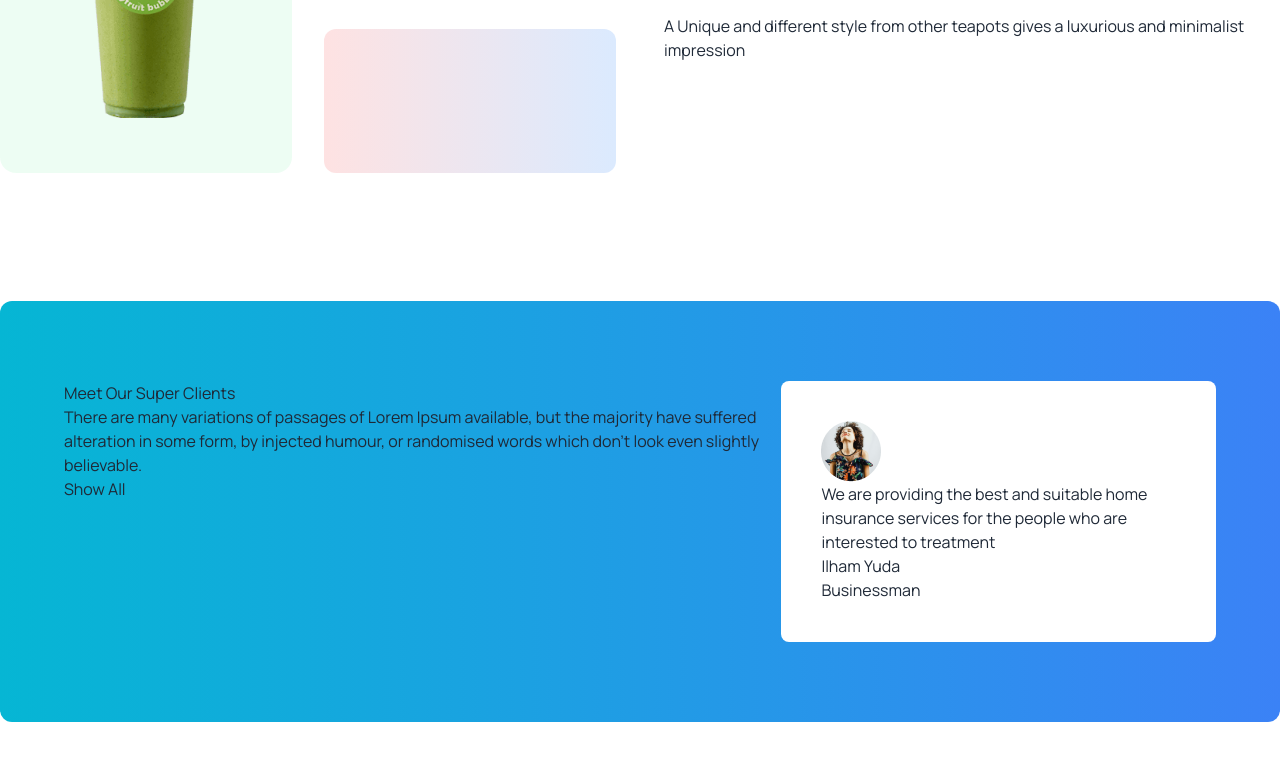
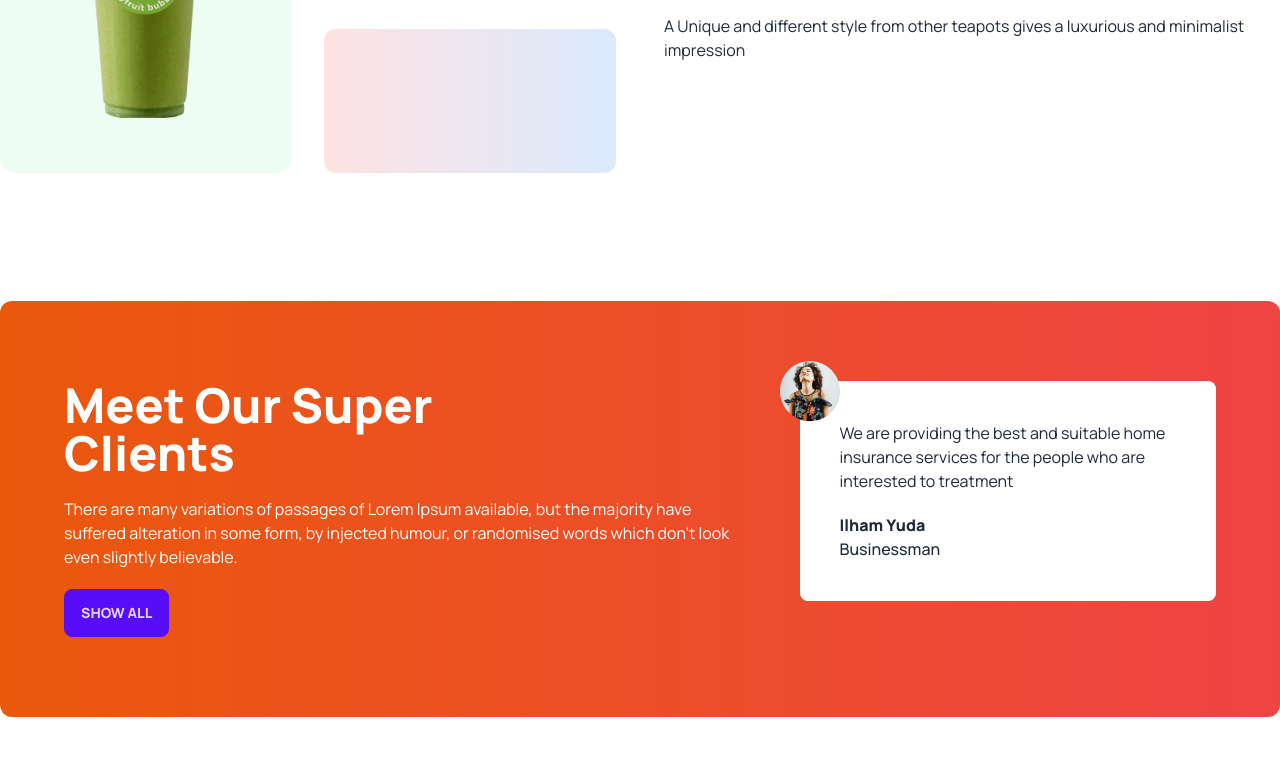
Before and after one commit to khalid423959/tea-shop-website, a plain HTML site: page index.html in a window 1280 px wide. Shown: the part 1575-2335 px from the top of the page. Drawn offline with nearby package versions, Linux system fonts and the light colour scheme.

```diff
--- a/index.html
+++ b/index.html
@@ -119,19 +119,19 @@
       </div>
     </section>
     <!-- super client -->
-    <section class="my-24 flex flex-1 flex-col lg:flex-row rounded-xl bg-gradient-to-r from-cyan-500 to-blue-500 px-16 py-20">
-      <div>
-        <h2>Meet Our Super Clients</h2>
-        <p>There are many variations of passages of Lorem Ipsum available, but the majority have suffered alteration in some form, by injected humour, or randomised words which don't look even slightly believable. </p>
-        <button>Show All</button>
+    <section class="my-24 flex flex-1 flex-col lg:flex-row gap-12 rounded-xl bg-gradient-to-r from-orange-600 to-red-500 px-16 py-20">
+      <div class="space-y-5">
+        <h2 class="text-5xl font-extrabold text-white">Meet Our Super <br> Clients</h2>
+        <p class="text-white">There are many variations of passages of Lorem Ipsum available, but the majority have suffered alteration in some form, by injected humour, or randomised words which don't look even slightly believable. </p>
+        <button class="btn btn-primary">Show All</button>
       </div>
       <div class="">
         <!-- review -->
-           <div class="p-10 rounded-lg bg-white">
-              <img src="images/client.png" alt="">
+           <div class="relative p-10 rounded-lg bg-white">
+              <img class="absolute -left-5 -top-5" src="images/client.png" alt="">
               <p>We are providing the best and suitable home insurance services for the people who are interested to treatment</p>
-              <h5>Ilham Yuda</h5>
-              <p>Businessman</p>
+              <h5 class="font-bold mt-5">Ilham Yuda</h5>
+              <p class="font-medium">Businessman</p>
            </div>
       </div>
     </section>
```
